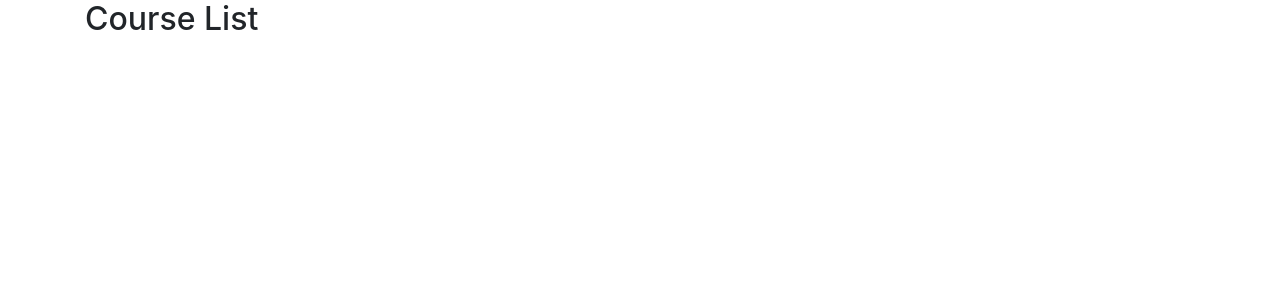
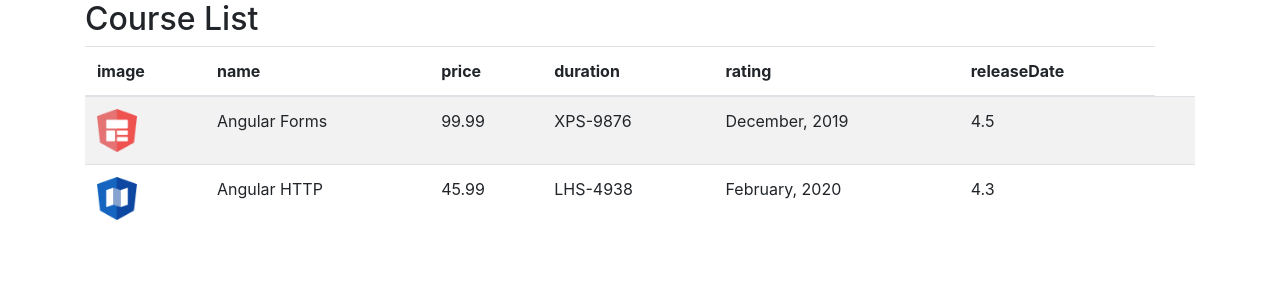
Before and after one commit to PauloFurtunatoAlexandre/Angular, an Angular app: page / in a window 1280 px wide. Shown: the top 300 px of the page. Built offline with nearby package versions, Linux system fonts and the light colour scheme.

Commit message:
added courses, images and started the components

```diff
--- a/src/app/courses/course-list-component.html
+++ b/src/app/courses/course-list-component.html
@@ -1,5 +1,27 @@
 <h2>Course List</h2>
 
-<div>
-
-</div>
+<table class="table table-striped">
+  <thead>
+    <tr>
+      <th>image</th>
+      <th>name</th>
+      <th>price</th>
+      <th>duration</th>
+      <th>rating</th>
+      <th>releaseDate</th>
+    </tr>
+  </thead>
+  <tbody>
+    <tr *ngFor="let course of courses">
+      <td>
+        <img src="{{course.imageUrl}}" alt="{{course.name}}" width="40px" />
+      </td>
+      <td>{{course.name}}</td>
+      <td>{{course.price}}</td>
+      <td>{{course.code}}</td>
+      <td>{{course.releaseDate}}</td>
+      <td>{{course.rating}}</td>
+      <td></td>
+    </tr>
+  </tbody>
+</table>
--- a/src/app/courses/course-list.component.ts
+++ b/src/app/courses/course-list.component.ts
@@ -1,33 +1,33 @@
-import { Component } from '@angular/core';
+import { Component, OnInit } from '@angular/core';
 import { Course } from './course';
 
 @Component({
   selector: 'app-course-list',
   templateUrl: './course-list-component.html',
 })
-export class CourseListComponent {
+export class CourseListComponent implements OnInit {
   courses: Course[] = [];
   ngOnInit(): void {
     this.courses = [
       {
         id: 1,
-        name: "Angular Forms",
-        imageUrl: "",
+        name: 'Angular Forms',
+        imageUrl: '/assets/images/forms.png',
         price: 99.99,
-        code: "XPS-9876",
+        code: 'XPS-9876',
         duration: 120,
         rating: 4.5,
-        releaseDate: "December, 2019"
+        releaseDate: 'December, 2019',
       },
       {
         id: 2,
-        name: "Angular HTTP",
-        imageUrl: "",
+        name: 'Angular HTTP',
+        imageUrl: '/assets/images/router.png',
         price: 45.99,
-        code: "LHS-4938",
+        code: 'LHS-4938',
         duration: 80,
         rating: 4.3,
-        releaseDate: "February, 2020"
+        releaseDate: 'February, 2020',
       },
     ];
   }
```
Also changed, not shown: src/assets/images/forms.png (added), src/assets/images/router.png (added).
